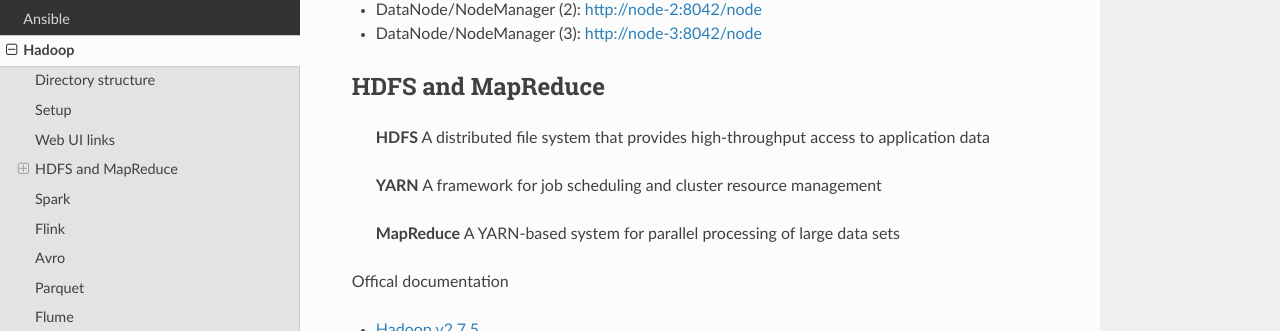
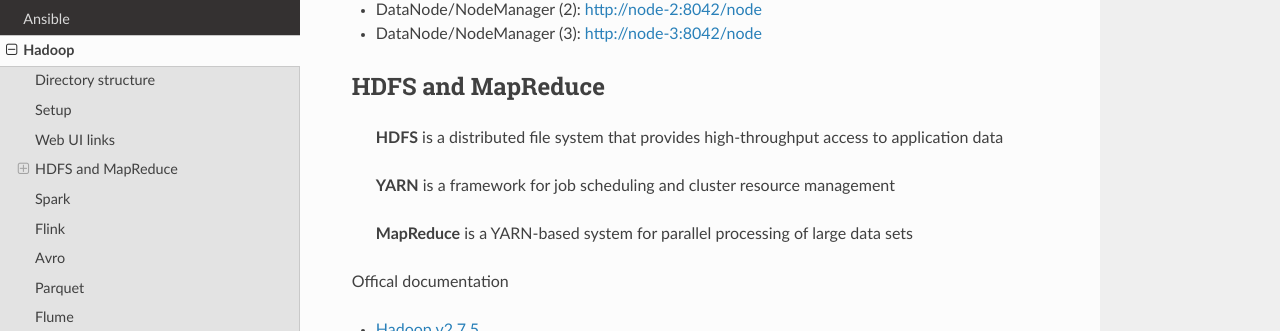
Before and after one commit to niqdev/devops, an MkDocs documentation site: the page built from docs/hadoop.md, in a window 1280 px wide and 900 px high, scrolled down 1441 px. Shown: the part 130-461 px from the top of the window. Built offline with MkDocs 1.6.1, drawn with Linux system fonts in a browser that asks for light colours; nearby versions of some CDN libraries; old or Windows-style settings are respelled for this version of MkDocs; some of the changed text lies outside the part shown.

```diff
--- a/dev.txt
+++ b/dev.txt
@@ -154,7 +154,7 @@ https://dwbi.org/etl/bigdata/183-setup-hadoop-cluster
 
 ########## oozie ##########
 
-http://archive.cloudera.com/gplextras/misc/ext-2.2.zip
+http://www.thecloudavenue.com/2013/10/installation-and-configuration-of.html
 
 ########## avro ##########
 
--- a/docs/hadoop.md
+++ b/docs/hadoop.md
@@ -72,11 +72,11 @@ Useful paths
 
 ## HDFS and MapReduce
 
-> **HDFS** A distributed file system that provides high-throughput access to application data
+> **HDFS** is a distributed file system that provides high-throughput access to application data
 
-> **YARN** A framework for job scheduling and cluster resource management
+> **YARN** is a framework for job scheduling and cluster resource management
 
-> **MapReduce** A YARN-based system for parallel processing of large data sets
+> **MapReduce** is a YARN-based system for parallel processing of large data sets
 
 Offical documentation
 
@@ -165,7 +165,7 @@ hadoop fs -cat sorted-data/part-r-00000
 
 ## Spark
 
-> **Spark** An open-source cluster-computing framework
+> **Spark** is an open-source cluster-computing framework
 
 TODO
 
@@ -175,13 +175,13 @@ TODO
 
 ## Avro
 
-> **Avro** A data serialization system
+> **Avro** is a data serialization system
 
 TODO
 
 ## Parquet
 
-> **Parquet** A columnar storage format that can efficiently store nested data
+> **Parquet** is a columnar storage format that can efficiently store nested data
 
 TODO
 
@@ -211,13 +211,13 @@ TODO
 
 ## Oozie
 
-> **Oozie** A workflow scheduler system to manage Hadoop jobs
+> **Oozie** is a workflow scheduler system to manage Hadoop jobs
 
 TODO
 
 ## Ganglia
 
-> **Ganglia** A monitoring system for Hadoop
+> **Ganglia** is a monitoring system for Hadoop
 
 TODO
 
```
Also changed, not shown: 3 other files.
